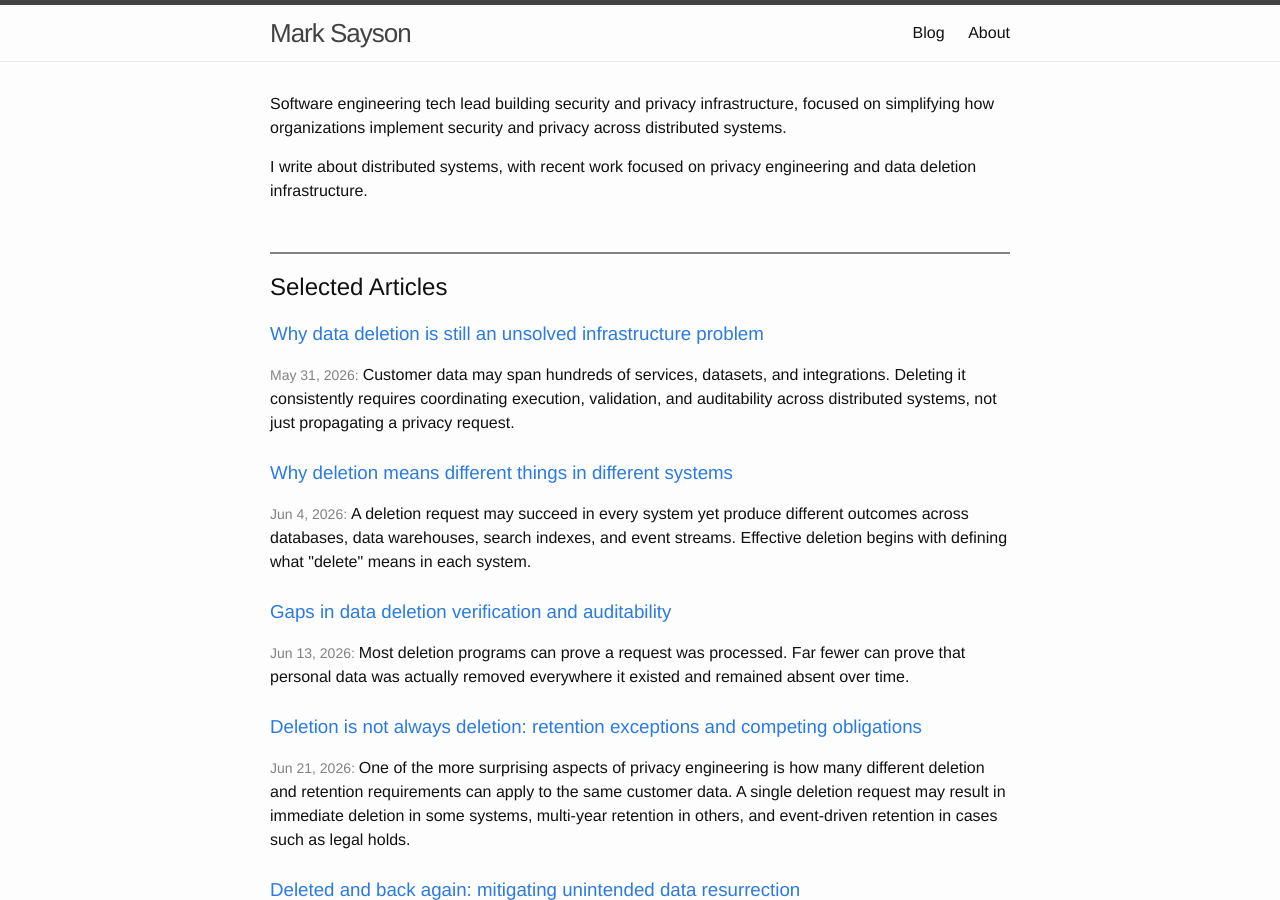
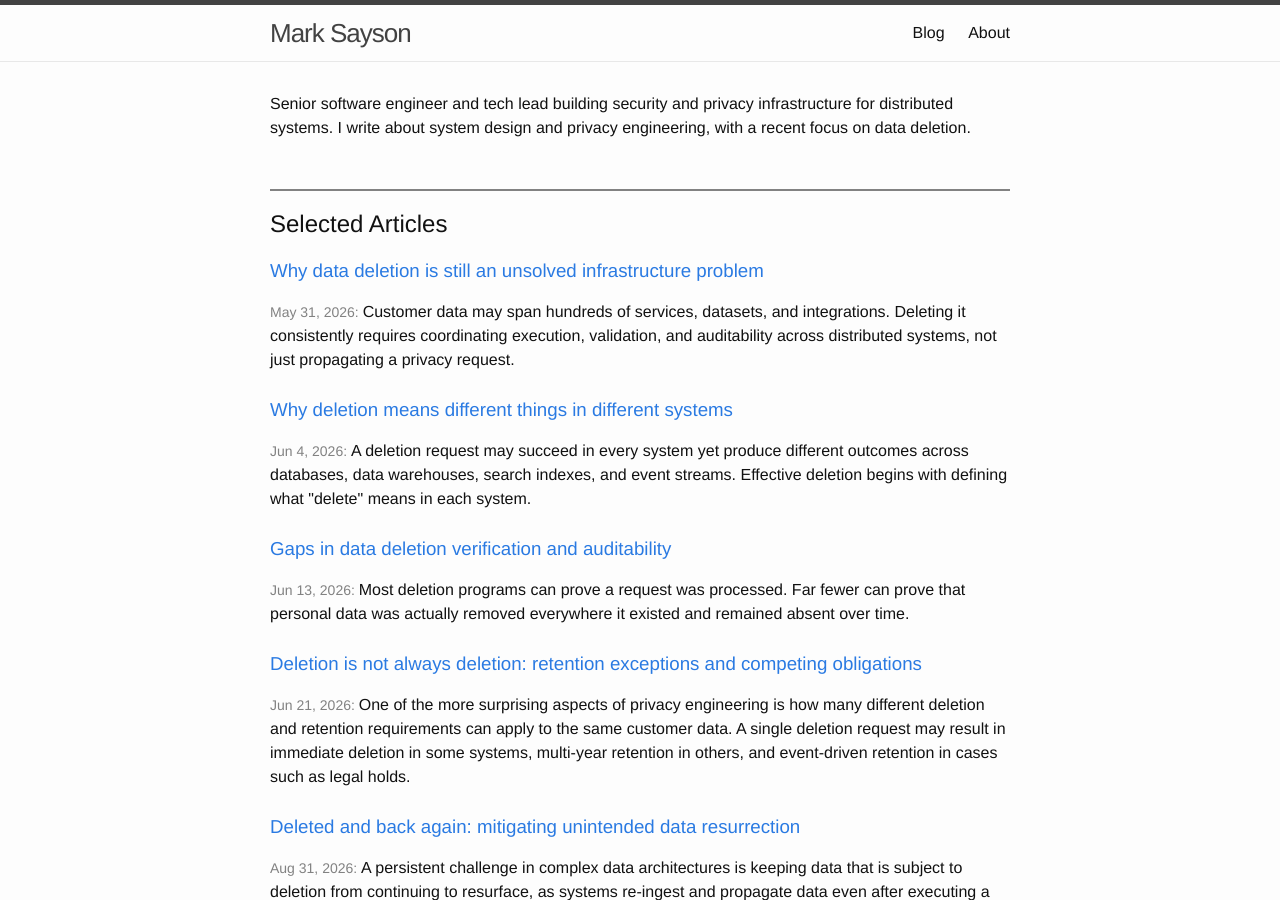
Before and after one commit to msayson/msayson.github.io, a Jekyll site: the page built from index.html, in a window 1280 px wide and 900 px high. Built offline with Jekyll 4.4.1, drawn with Linux system fonts in a browser that asks for light colours.

Commit message:
Clean up top line on blog

```diff
--- a/index.html
+++ b/index.html
@@ -4,14 +4,9 @@ layout: default
 
 <div class="introduction">
   <p>
-    Software engineering tech lead building security and privacy infrastructure,
-    focused on simplifying how organizations implement security and privacy
-    across distributed systems.
-  </p>
-
-  <p>
-    I write about distributed systems, with recent work focused on privacy engineering
-    and data deletion infrastructure.
+    Senior software engineer and tech lead building security and privacy
+    infrastructure for distributed systems.  I write about system design
+    and privacy engineering, with a recent focus on data deletion.
   </p>
 </div>
 
```
